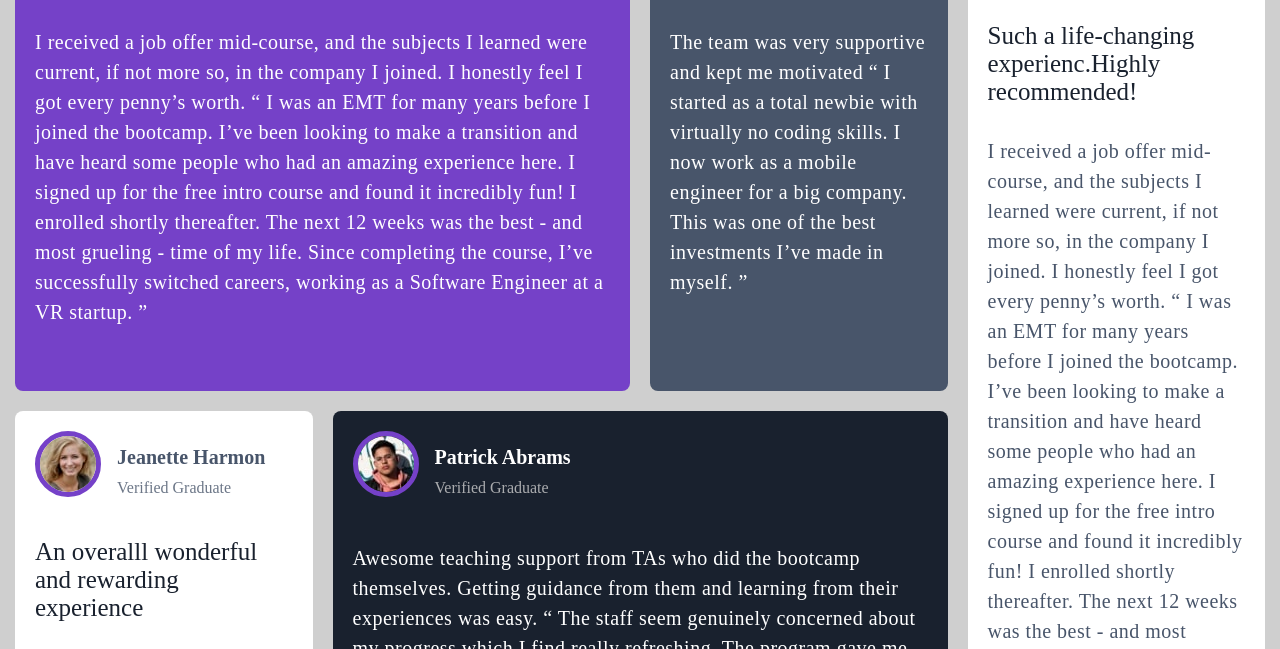
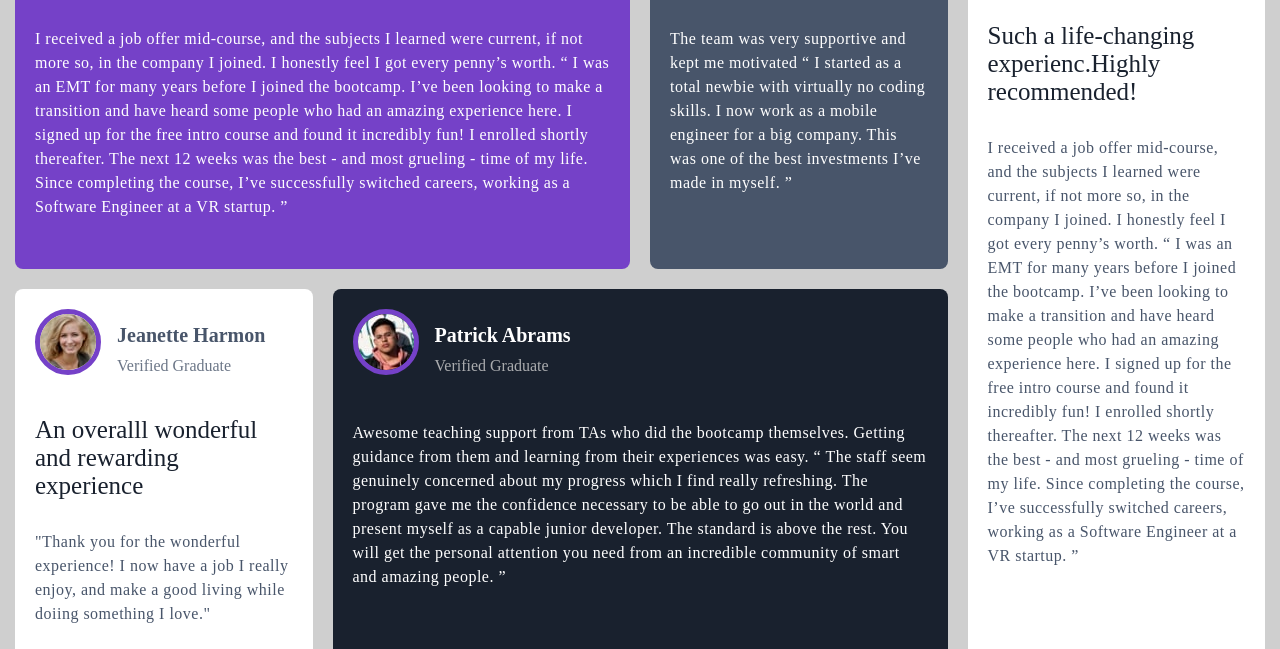
Before and after one commit to Omeshcoding/Testimonials, a plain HTML site: page index.html in a window 1280 px wide. Shown: the part 112-761 px from the top of the page. Drawn offline with Linux system fonts and the light colour scheme; a web font is replaced by a local one.

Commit message:
font-size change

```diff
--- a/style.css
+++ b/style.css
@@ -30,7 +30,7 @@ body{
 .card-text{
     margin-top:30px;
     /* text-align:center; */
-    font-size:20px;
+    /* font-size:20px; */
     letter-spacing:.5px;
     line-height: 1.5;
     /* font-weight:thin; */
```
